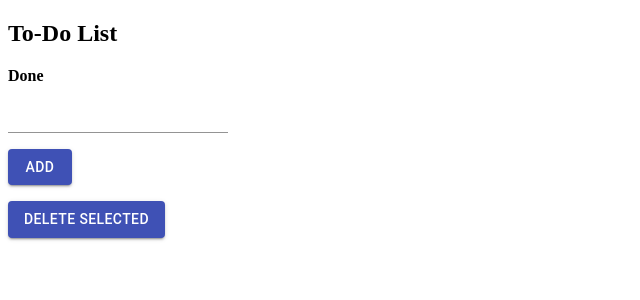
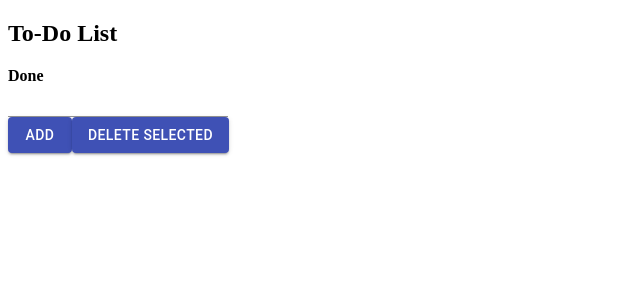
Before and after one commit to ArtursKrasts/To-Do, a React (Create React App) app: page / in a window 1280 px wide. Shown: the top 300 px of the page, without its empty margins (0-640 px from the left). Built offline with nearby package versions, Linux system fonts and the light colour scheme.

Commit message:
improved list

```diff
--- a/src/components/to-do-item.js
+++ b/src/components/to-do-item.js
@@ -7,7 +7,8 @@ const ToDo = (props) => {
       <Checkbox
         color="primary"
         inputProps={{ "aria-label": "Checkbox" }}
-        onChange={() => props.checked(props.myKey)}
+        value={props.checked}
+        onChange={() => props.onCheck(props.uuid)}
       />
       {props.text}
     </div>
--- a/src/components/to-do-list.js
+++ b/src/components/to-do-list.js
@@ -9,14 +9,11 @@ const ToDoList = (props) => {
   const [listCheckedKeys, setListCheckedKeys] = useState([]);
 
   const addText = () => {
-    const toDoKey = uuidv4();
-    setListToDo([
-      ...listToDo,
-      <ToDo key={toDoKey} myKey={toDoKey} text={newText} checked={checked} />,
-    ]);
+    const uuid = uuidv4();
+    setListToDo([...listToDo, { uuid, text: newText, checked: false }]);
   };
 
-  const checked = (toDoKey) => {
+  const onCheck = (toDoKey) => {
     var add = true;
     var list;
     setListCheckedKeys((listCheckedKeys) => (list = listCheckedKeys));
@@ -45,10 +42,18 @@ const ToDoList = (props) => {
   return (
     <div>
       <h2>To-Do List</h2>
-      <p>
+
       <b>Done</b>
-      </p>
-      {listToDo}
+
+      {listToDo.map((toDo) => (
+        <ToDo
+          key={toDo.uuid}
+          uuid={toDo.uuid}
+          text={toDo.text}
+          checked={toDo.checked}
+          onCheck={onCheck}
+        />
+      ))}
       <form className="ToDoList" noValidate autoComplete="off">
         <Input
           id="Input_ToDo"
@@ -56,20 +61,14 @@ const ToDoList = (props) => {
           onChange={(event) => setNewText(event.target.value)}
         />
       </form>
-      <p>
+
       <Button onClick={() => addText()} variant="contained" color="primary">
         Add
       </Button>
-      </p>
-      <p>
-        <Button
-          onClick={() => deleteDone()}
-          variant="contained"
-          color="primary"
-        >
+
+      <Button onClick={() => deleteDone()} variant="contained" color="primary">
         Delete selected
       </Button>
-      </p>
     </div>
   );
 };
--- a/src/index.js
+++ b/src/index.js
@@ -1,6 +1,6 @@
 import React from "react";
 import ReactDOM from "react-dom";
-import App from "./App";
+import App from "./app";
 
 ReactDOM.render(
   <React.StrictMode>
```
Lines whose indentation alone changed are shown as unchanged.
